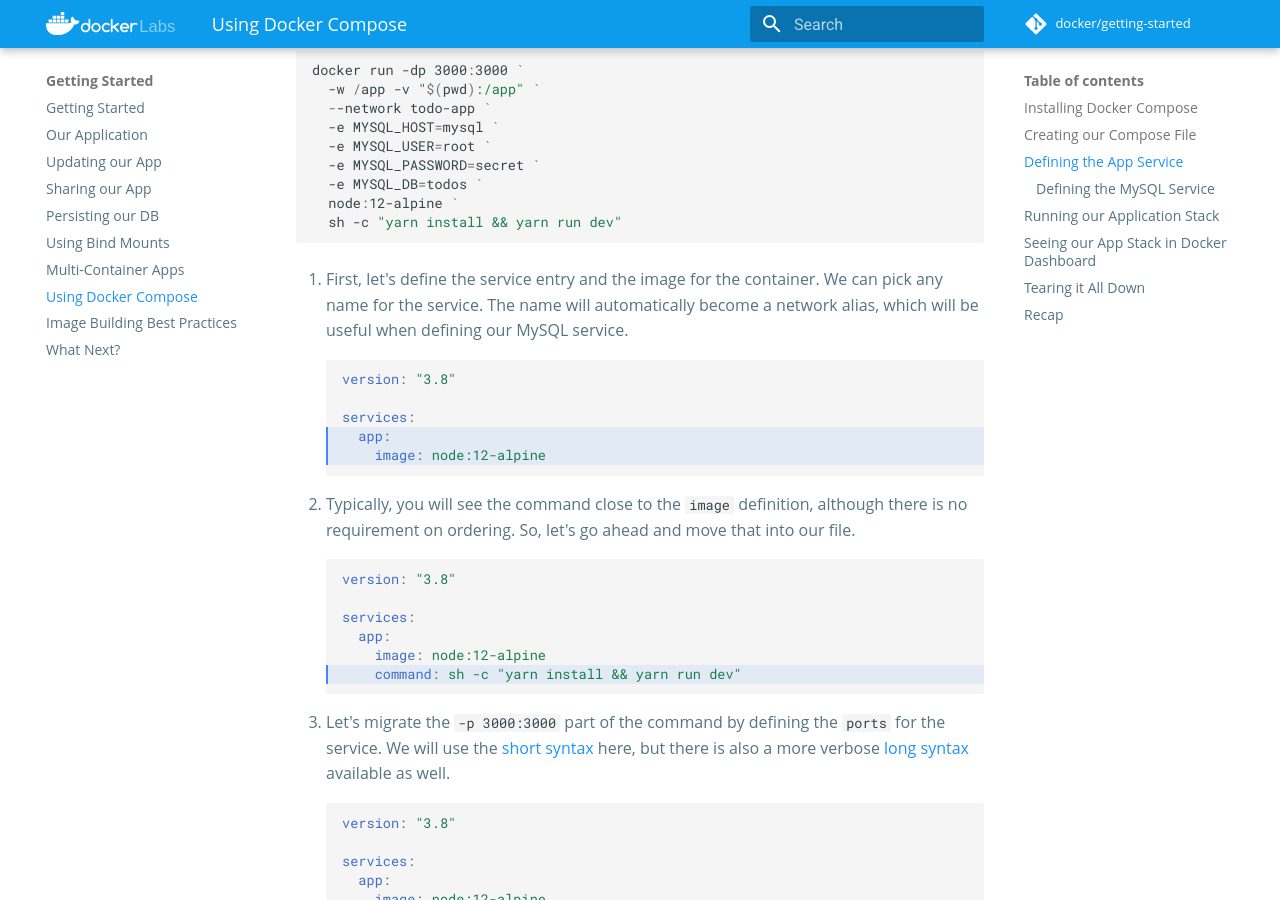
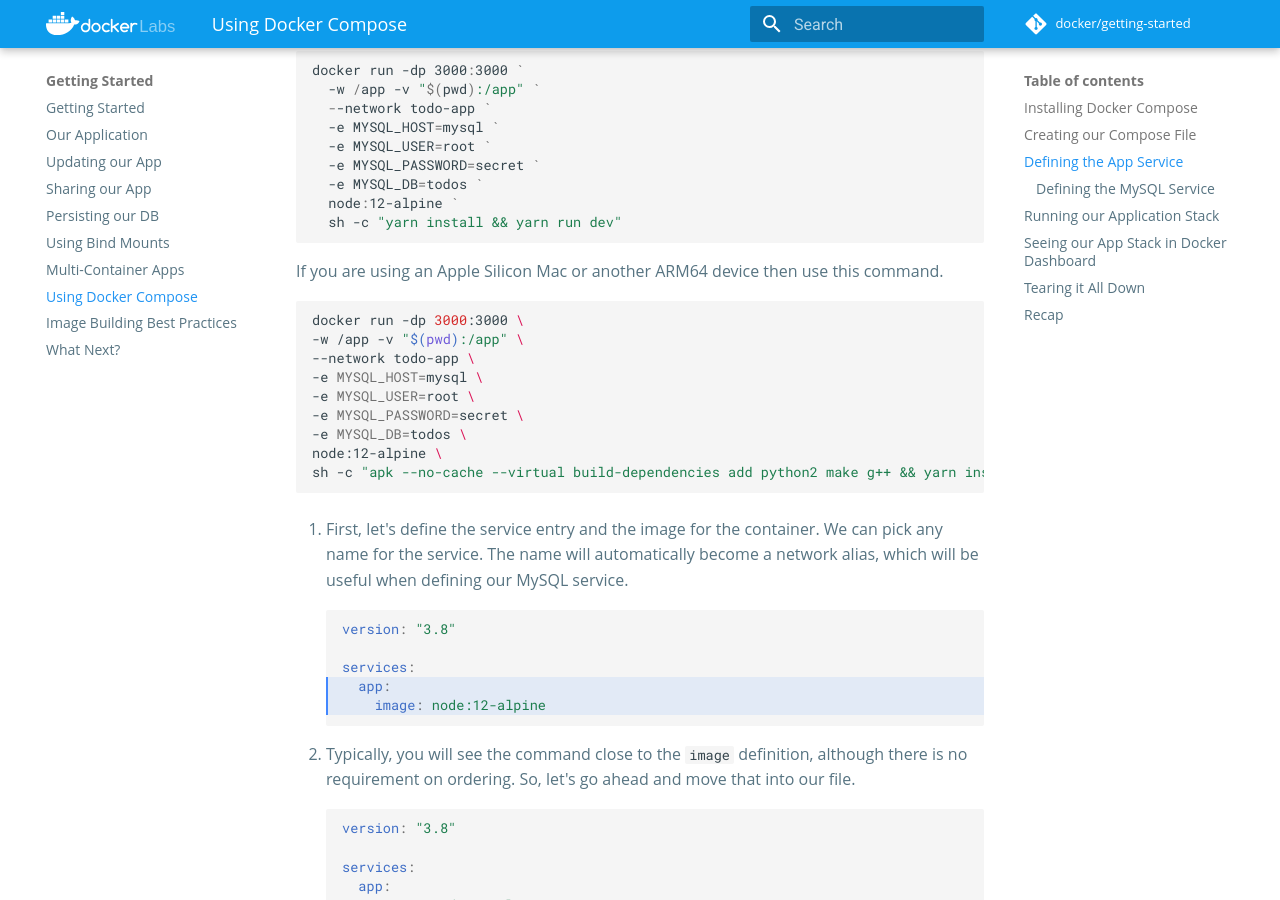
Before and after one commit to docker/getting-started, an MkDocs documentation site: the page built from docs/tutorial/using-docker-compose/index.md, in a window 1280 px wide and 900 px high, scrolled down 1549 px. Built offline with MkDocs 1.6.1 and Material for MkDocs 9.7.7, drawn with Linux system fonts in a browser that asks for light colours; comment, search, counter and statistics services are not loaded.

Commit message:
doc(MultiContainerApp): add command for m1 macs

````diff
--- a/docs/tutorial/using-docker-compose/index.md
+++ b/docs/tutorial/using-docker-compose/index.md
@@ -75,6 +75,20 @@
   -e MYSQL_DB=todos `
   node:12-alpine `
   sh -c "yarn install && yarn run dev"
+```
+
+If you are using an Apple Silicon Mac or another ARM64 device then use this command.
+
+```bash
+docker run -dp 3000:3000 \
+-w /app -v "$(pwd):/app" \
+--network todo-app \
+-e MYSQL_HOST=mysql \
+-e MYSQL_USER=root \
+-e MYSQL_PASSWORD=secret \
+-e MYSQL_DB=todos \
+node:12-alpine \
+sh -c "apk --no-cache --virtual build-dependencies add python2 make g++ && yarn install && yarn run dev"
 ```
 
 1. First, let's define the service entry and the image for the container. We can pick any name for the service.
````
